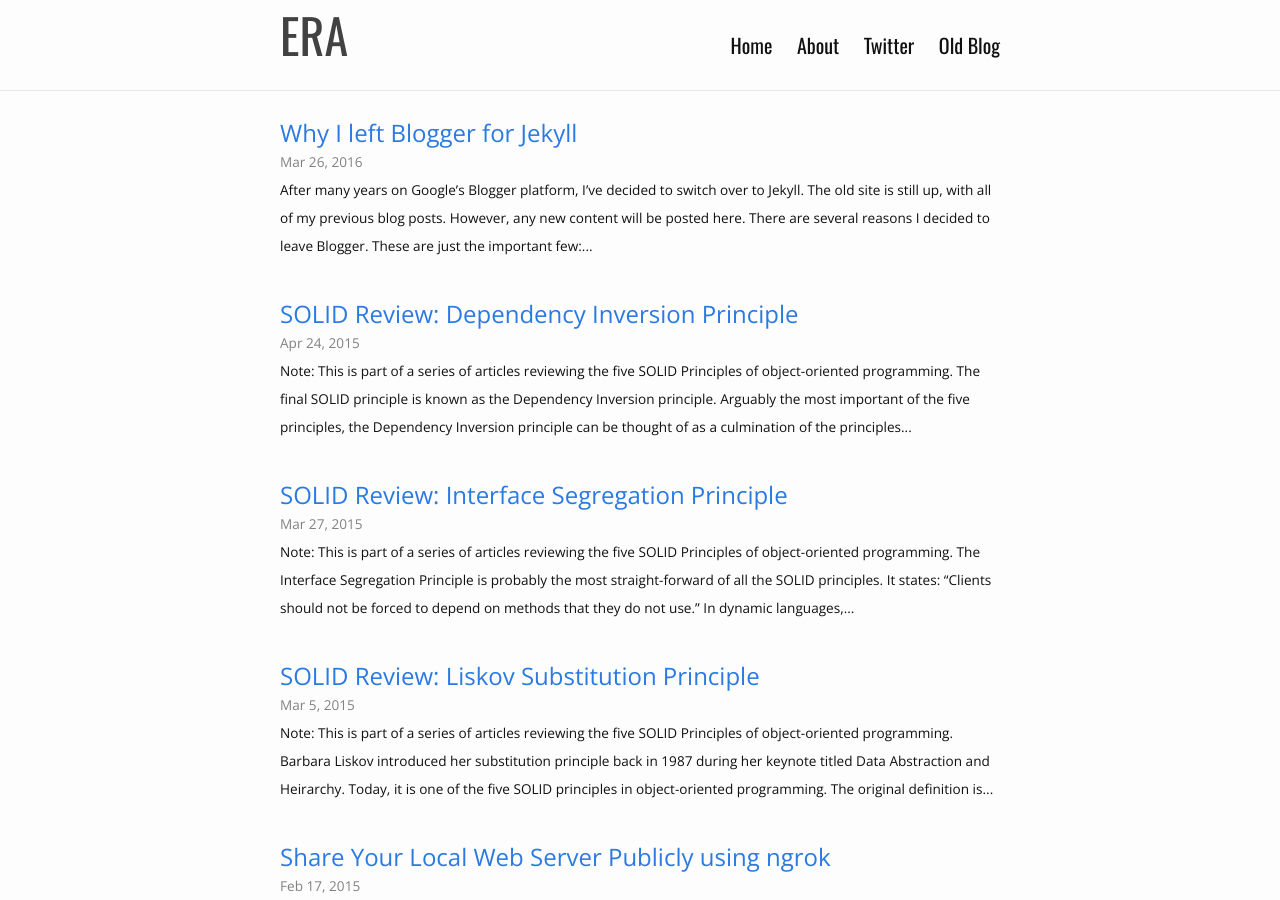
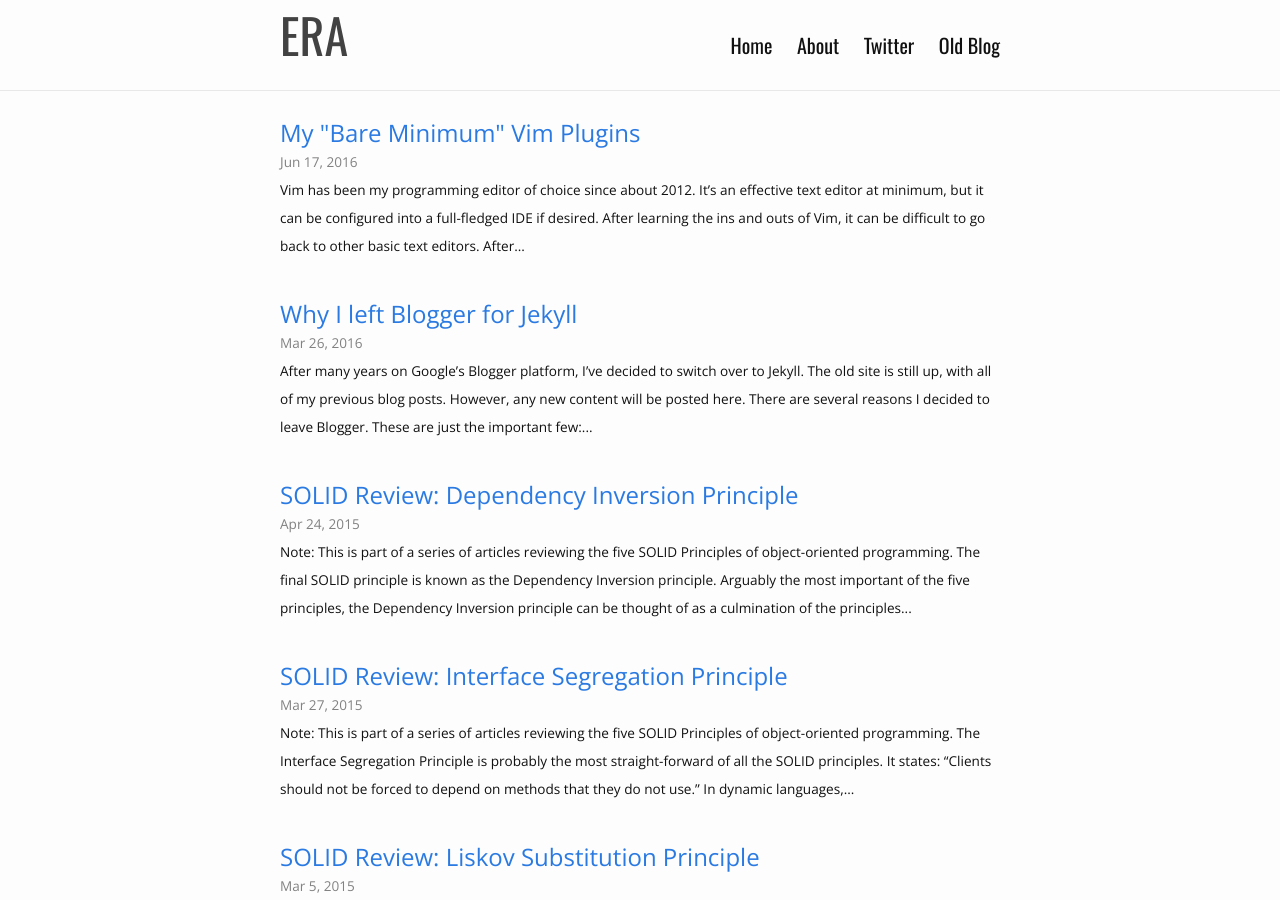
Before and after one commit to era86/era86.github.io, a Jekyll site: the page built from index.html, in a window 1280 px wide and 900 px high. Built offline with Jekyll 4.4.1, drawn with Linux system fonts in a browser that asks for light colours.

Commit message:
Publish vim plugin post

```diff
--- a/_drafts/2016-02-15-my-bare-minimum-vim-plugins.markdown
+++ b/_posts/2016-06-17-my-bare-minimum-vim-plugins.markdown
@@ -1,7 +1,7 @@
 ---
 layout: post
 title:  "My \"Bare Minimum\" Vim Plugins"
-date:   2016-02-15
+date:   2016-06-17
 comments: true
 ---
 
```
